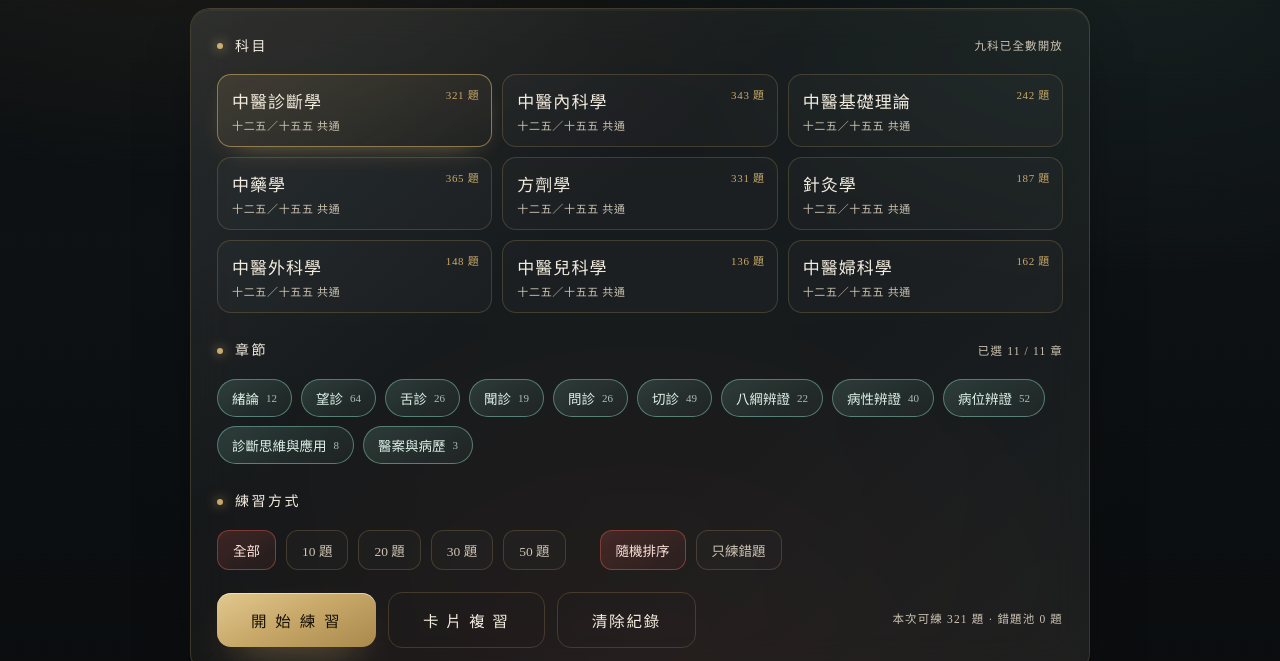
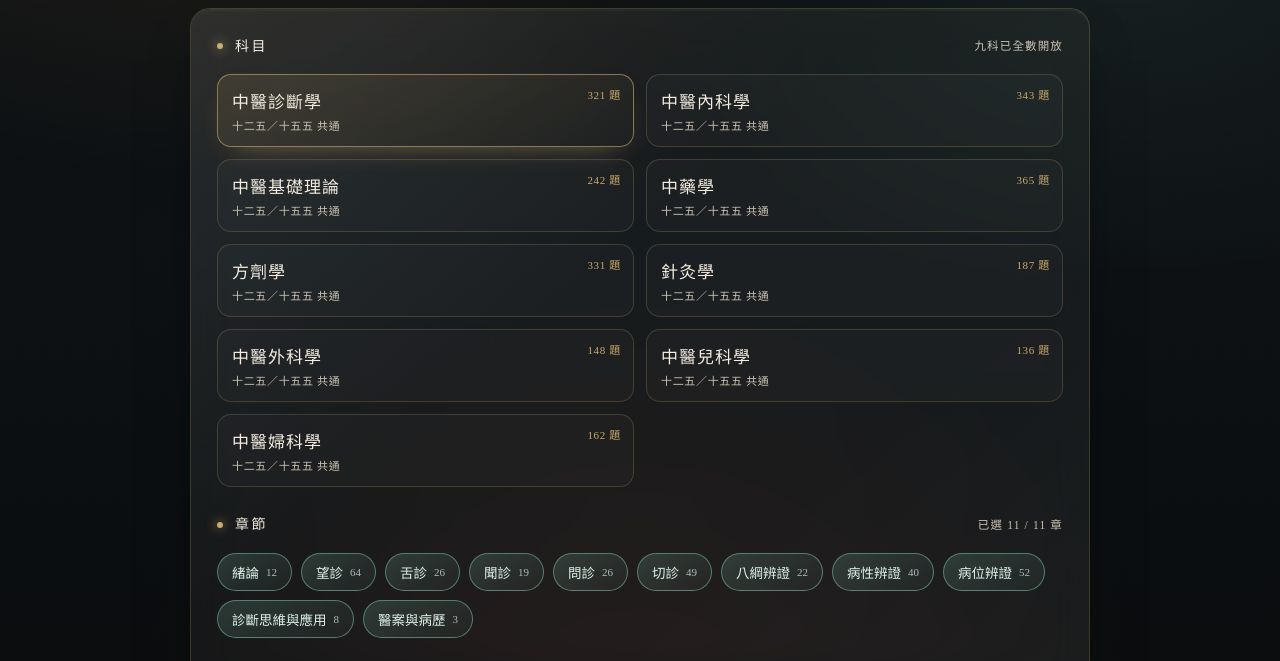
Before and after one commit to lemon74088/tcm-exam-practice, a plain HTML site: page index.html in a window 1280 px wide. Shown: the part 123-784 px from the top of the page. Drawn offline with Linux system fonts and the light colour scheme.

Commit message:
科目卡改固定兩欄一排（桌機與手機一致）

```diff
--- a/index.html
+++ b/index.html
@@ -82,7 +82,7 @@ h1{margin:0;font-size:26px;font-weight:600;letter-spacing:.14em}
 .sec-title .hint{margin-left:auto;font-size:11.5px;color:var(--paper-dim);letter-spacing:.1em}
 
 /* ── subject ── */
-.subjects{display:grid;grid-template-columns:repeat(auto-fill,minmax(258px,1fr));gap:10px}
+.subjects{display:grid;grid-template-columns:repeat(2,minmax(0,1fr));gap:12px}
 .subj{
   border:1px solid var(--line);border-radius:14px;background:rgba(255,255,255,.025);
   padding:13px 14px;text-align:left;font-family:var(--serif);color:var(--paper);
```
Also changed, not shown: 1 other file.
